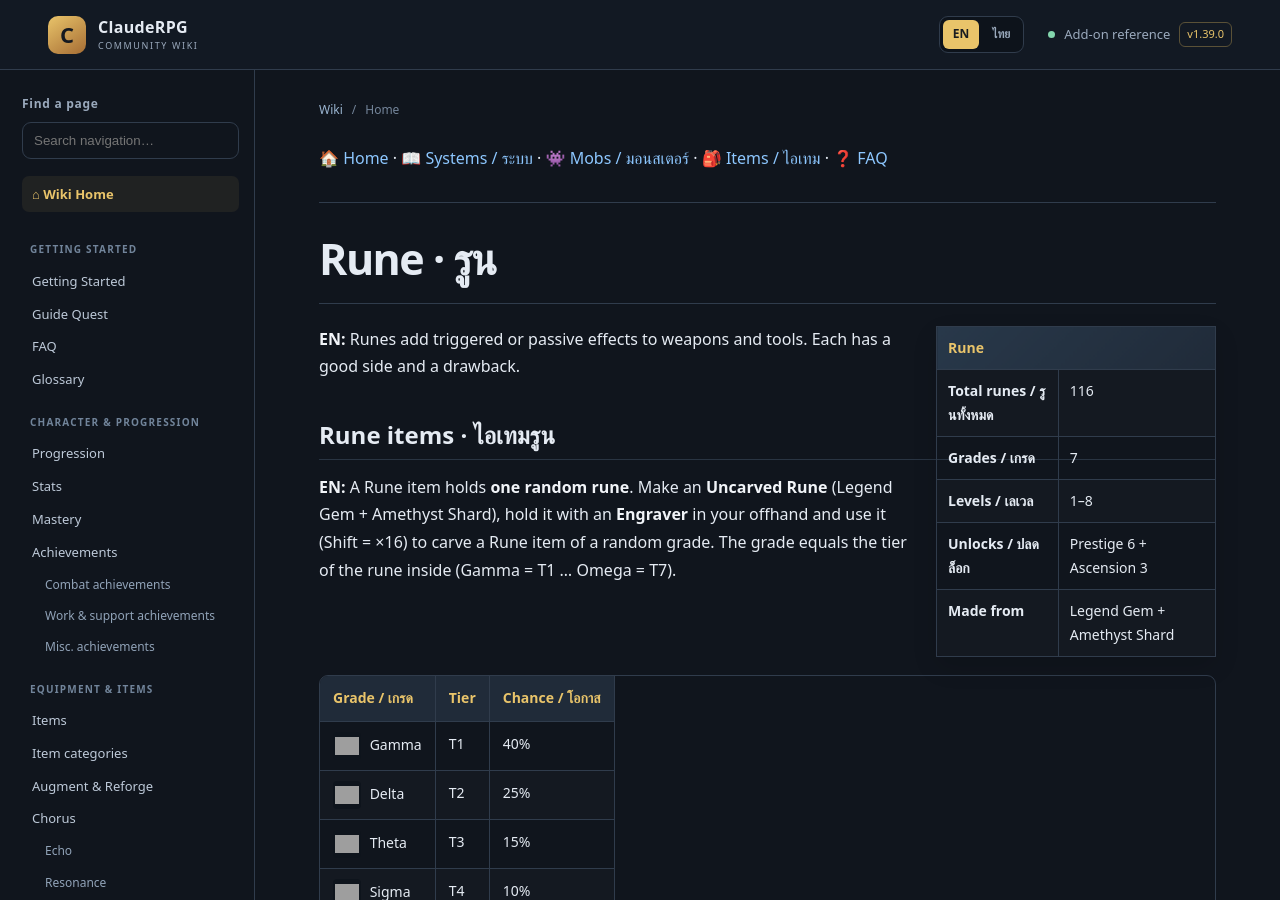
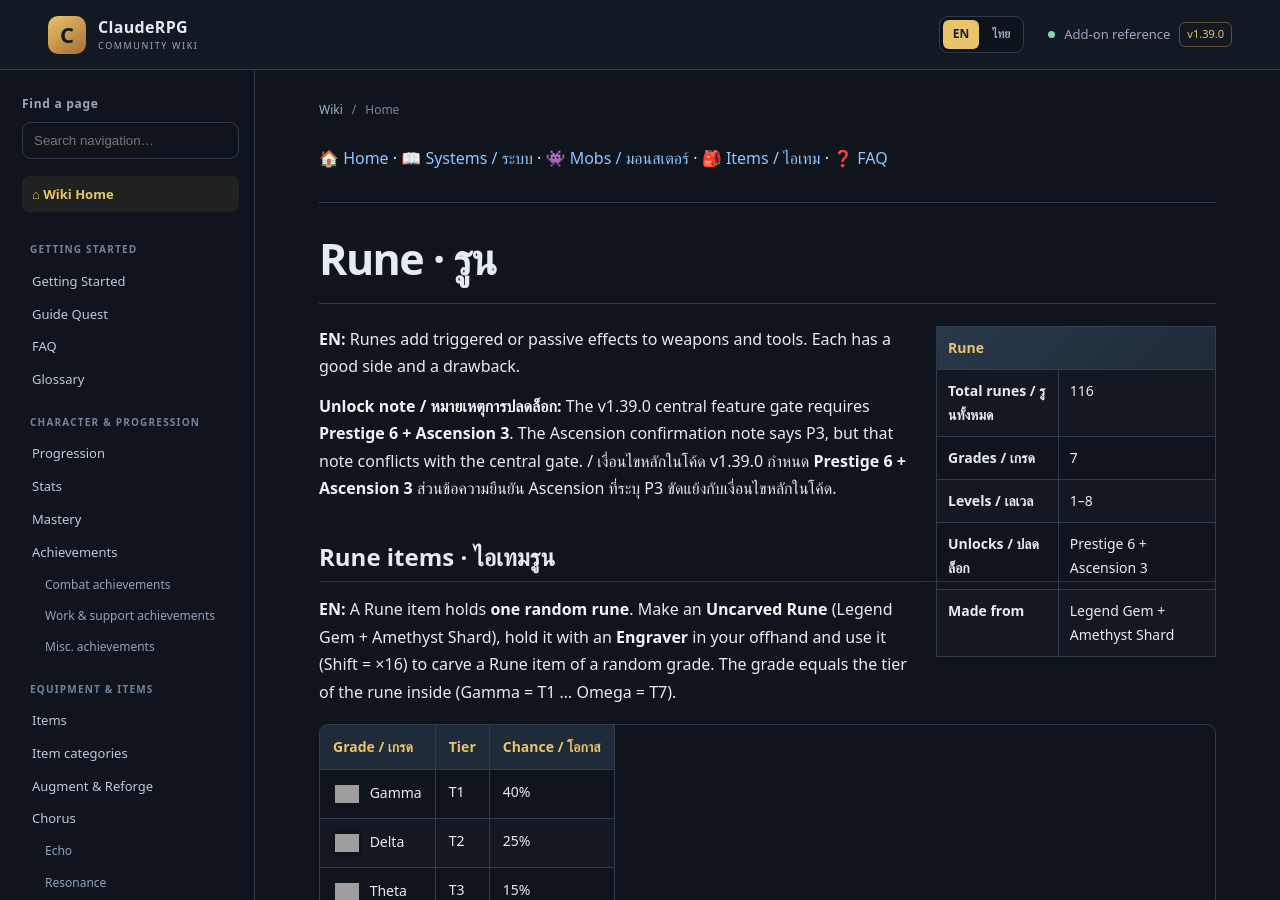
Before and after one commit to miniTorch25/ClaudeRPG-Wiki-V2, a Jekyll site: the page built from Rune.md, in a window 1280 px wide and 900 px high. Built offline with Jekyll 4.4.1, drawn with Linux system fonts in a browser that asks for light colours; our own code applies the rules of GitHub Pages for plain Markdown files; grey boxes are pictures that could not be loaded.

Commit message:
Document v1.39.0 system unlock gate discrepancy

```diff
--- a/Rune.md
+++ b/Rune.md
@@ -16,6 +16,8 @@
 **EN:** Runes add triggered or passive effects to weapons and tools. Each has a good side and a drawback.
 
 **TH:** รูนเพิ่มเอฟเฟกต์แบบทริกเกอร์หรือพาสซีฟให้อาวุธและเครื่องมือ แต่ละตัวมีด้านดีและข้อเสีย
+
+**Unlock note / หมายเหตุการปลดล็อก:** The v1.39.0 central feature gate requires **Prestige 6 + Ascension 3**. The Ascension confirmation note says P3, but that note conflicts with the central gate. / เงื่อนไขหลักในโค้ด v1.39.0 กำหนด **Prestige 6 + Ascension 3** ส่วนข้อความยืนยัน Ascension ที่ระบุ P3 ขัดแย้งกับเงื่อนไขหลักในโค้ด.
 
 
 ## Rune items · ไอเทมรูน
```
